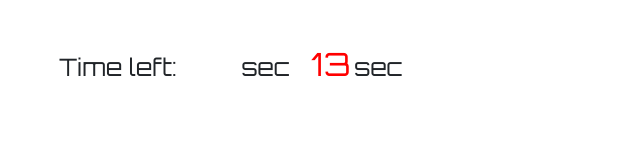
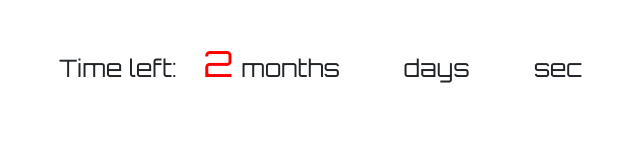
Before and after one commit to dragosgn/couter, a plain HTML site: page index.html in a window 1280 px wide. Shown: the whole page, without its empty margins (74-714 px from the left). Drawn offline with nearby package versions, Linux system fonts and the light colour scheme.

Commit message:
amplified

```diff
--- a/index.html
+++ b/index.html
@@ -18,7 +18,7 @@
       font-size: 24px;
       margin-bottom: 0px;
       vertical-align: bottom;
-      line-height:24px;
+      line-height:28px;
       display: table-cell;
       text-align: right;
       vertical-align:baseline;
@@ -32,8 +32,9 @@
       color: red;
       font-weight: 400;
       width: 4rem;
-      padding-right: 0.25rem;
-      font-size: 32px;
+      padding-right: 0.5rem;
+      padding-left: 1rem;
+      font-size: 36px;
       line-height:32px;
       display: table-cell;
       text-align: right;
@@ -50,12 +51,21 @@
             <p>
               Time left:
             </p>
+
+            <!-- months -->
+            <p class="clock-letter"
+            id="months" >
+            </p>
+            <p>months</p>
+            <!-- months -->
+
             <!-- days -->
             <p class="clock-letter"
             id="days" >
             </p>
-            <p>sec</p>
+            <p>days</p>
             <!-- days -->
+
             <!-- seconds -->
             <p class="clock-letter"
             id="seconds" >
@@ -75,13 +85,18 @@
         var minutes = Math.floor((t/1000/60) % 60)
         var hours = Math.floor(t/(1000*60*60) % 24)
         var days = Math.floor(t/(1000*60*60*24))
+        var weeks = Math.floor(t/(1000*60*60*24*7))
+        var months = Math.floor(t/(1000*60*60*24*7*4))
+
 
         return {
             'total': t,
             'days': days,
             'hours': hours,
             'minutes': minutes,
-            'seconds': seconds
+            'seconds': seconds,
+            'weeks': weeks,
+            'months': months
         }
     }
 
@@ -91,7 +106,13 @@
 
     function setValues(){
       console.log("executed")
+      document.getElementById("months").innerHTML = String(getTimeRemaining(deadline).months)
+      document.getElementById("weeks").innerHTML = String(getTimeRemaining(deadline).weeks)
+      document.getElementById("days").innerHTML = String(getTimeRemaining(deadline).days)
+      document.getElementById("hours").innerHTML = String(getTimeRemaining(deadline).hours)
+      document.getElementById("minutes").innerHTML = String(getTimeRemaining(deadline).minutes)
       document.getElementById("seconds").innerHTML = String(getTimeRemaining(deadline).seconds)
+
       }
     setInterval(setValues, 500)
     </script>
```
